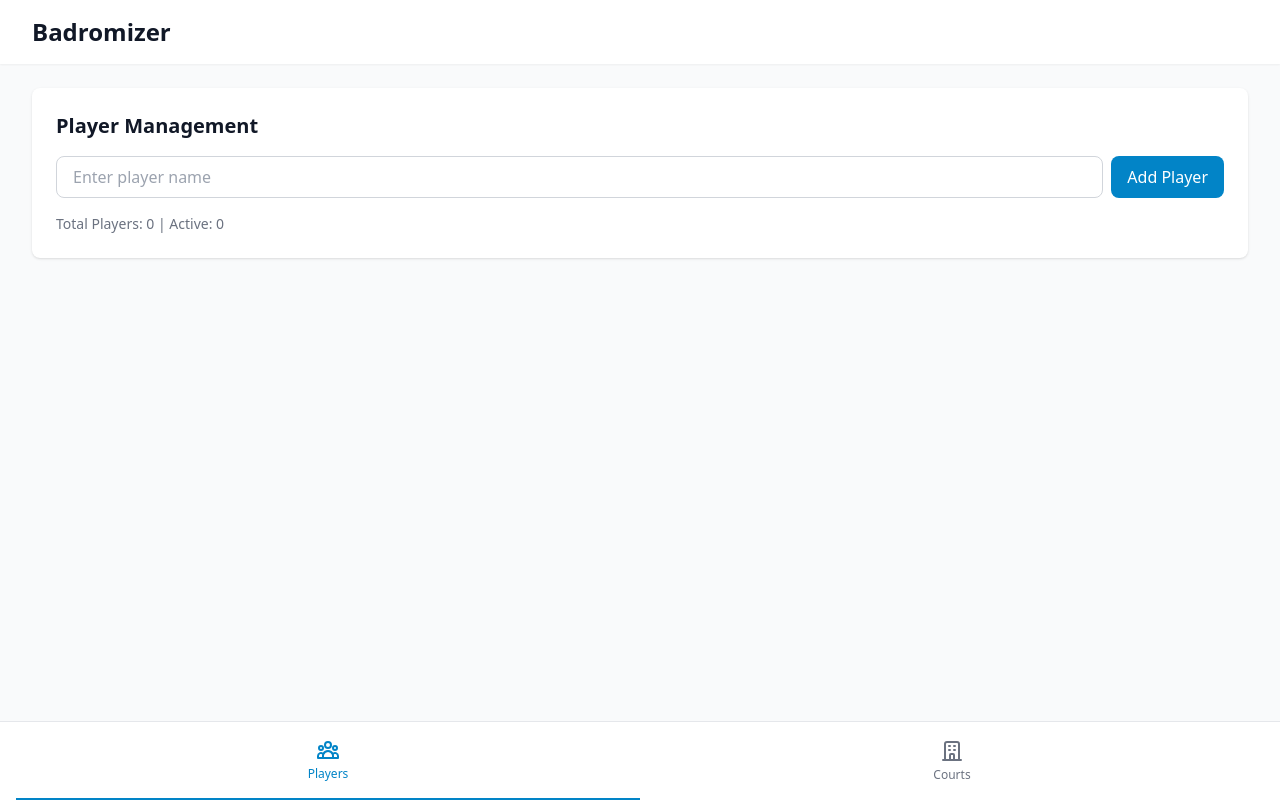
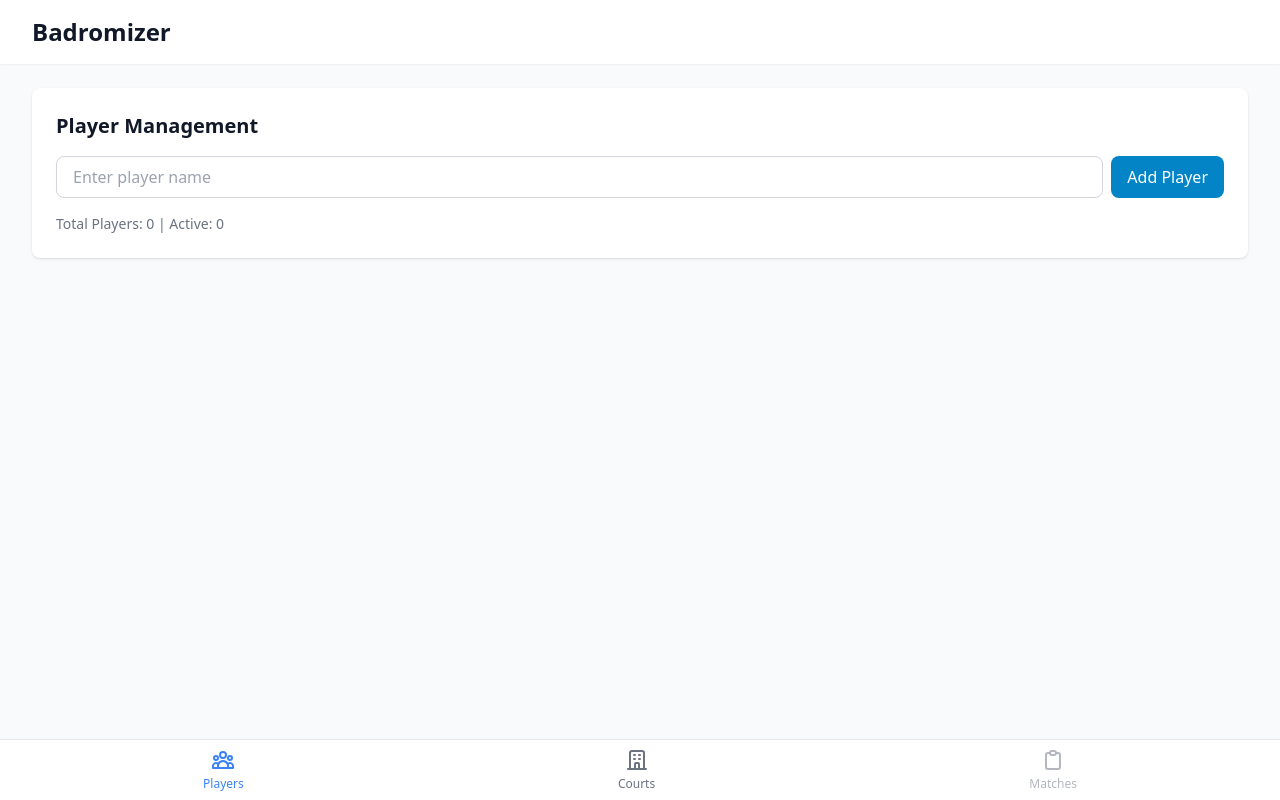
Before and after one commit to ahmedalashhab/Badminton-Randomizer, a React (Vite) app: page / in a window 1280 px wide. Built offline with nearby package versions, Linux system fonts and the light colour scheme.

Commit message:
Refactor types and components for better match handling and UI updates. Added optional properties to Player interface, improved MatchDisplay for empty state, and updated TabNavigation for better accessibility and styling.

```diff
--- a/src/components/CourtSetup.tsx
+++ b/src/components/CourtSetup.tsx
@@ -7,10 +7,9 @@ export default function CourtSetup({
   players,
   currentRound,
   setCurrentRound,
-  matches,
   setMatches,
   onGenerateMatches
-}: CourtSetupProps) {
+}: Omit<CourtSetupProps, 'matches'>) {
   const [sittingOut, setSittingOut] = useState<Player[]>([])
 
   const activePlayers = players.filter(p => !sittingOut.includes(p))
@@ -46,7 +45,7 @@ export default function CourtSetup({
 
     setMatches(newMatches)
     setCurrentRound(currentRound + 1)
-    onGenerateMatches() // Switch to matches tab
+    onGenerateMatches()
   }
 
   const toggleSittingOut = (player: Player) => {
@@ -113,8 +112,8 @@ export default function CourtSetup({
               key={player.id}
               onClick={() => toggleSittingOut(player)}
               className={`p-3 rounded-lg cursor-pointer transition-colors ${sittingOut.includes(player)
-                  ? 'bg-red-100 dark:bg-red-900 text-red-900 dark:text-red-100'
-                  : 'bg-gray-100 dark:bg-gray-700 hover:bg-gray-200 dark:hover:bg-gray-600'
+                ? 'bg-red-100 dark:bg-red-900 text-red-900 dark:text-red-100'
+                : 'bg-gray-100 dark:bg-gray-700 hover:bg-gray-200 dark:hover:bg-gray-600'
                 }`}
             >
               {player.name}
--- a/src/components/MatchDisplay.tsx
+++ b/src/components/MatchDisplay.tsx
@@ -1,48 +1,48 @@
 import { MatchDisplayProps } from '../types'
 
 export default function MatchDisplay({ matches }: MatchDisplayProps) {
+  if (matches.length === 0) {
     return (
-    <div className="bg-white dark:bg-gray-800 rounded-lg shadow p-6">
-      <h2 className="text-xl font-semibold mb-4 text-gray-900 dark:text-white">
-        Current Round Matches
-      </h2>
+      <div className="text-center py-8">
+        <p className="text-gray-500 dark:text-gray-400">
+          No matches generated yet. Go to the Courts tab to generate matches.
+        </p>
+      </div>
+    )
+  }
 
-      <div className="grid gap-6 md:grid-cols-2 lg:grid-cols-3">
+  return (
+    <div className="space-y-6">
       {matches.map(match => (
         <div
           key={match.court}
-            className="border border-gray-200 dark:border-gray-700 rounded-lg p-4"
+          className="bg-white dark:bg-gray-800 rounded-lg shadow p-6"
         >
-            <h3 className="text-lg font-medium text-gray-900 dark:text-white mb-4">
+          <h3 className="text-lg font-semibold mb-4 text-gray-900 dark:text-white">
             Court {match.court}
           </h3>
-
-            <div className="space-y-4">
-              <div>
-                <h4 className="text-sm font-medium text-gray-500 dark:text-gray-400 mb-2">
+          <div className="grid grid-cols-2 gap-4">
+            <div className="space-y-2">
+              <h4 className="text-sm font-medium text-gray-500 dark:text-gray-400">
                 Team 1
               </h4>
-                <div className="space-y-1">
               {match.team1.map(player => (
                 <div
                   key={player.id}
-                      className="bg-gray-50 dark:bg-gray-700 rounded px-3 py-2 text-gray-900 dark:text-white"
+                  className="p-2 bg-gray-50 dark:bg-gray-700 rounded"
                 >
                   {player.name}
                 </div>
               ))}
             </div>
-              </div>
-
-              <div>
-                <h4 className="text-sm font-medium text-gray-500 dark:text-gray-400 mb-2">
+            <div className="space-y-2">
+              <h4 className="text-sm font-medium text-gray-500 dark:text-gray-400">
                 Team 2
               </h4>
-                <div className="space-y-1">
               {match.team2.map(player => (
                 <div
                   key={player.id}
-                      className="bg-gray-50 dark:bg-gray-700 rounded px-3 py-2 text-gray-900 dark:text-white"
+                  className="p-2 bg-gray-50 dark:bg-gray-700 rounded"
                 >
                   {player.name}
                 </div>
@@ -50,9 +50,7 @@ export default function MatchDisplay({ matches }: MatchDisplayProps) {
             </div>
           </div>
         </div>
-          </div>
       ))}
-      </div>
     </div>
   )
 }
--- a/src/components/TabNavigation.tsx
+++ b/src/components/TabNavigation.tsx
@@ -1,6 +1,4 @@
-import { useState } from 'react'
-
-type Tab = 'players' | 'courts' | 'matches'
+import { Tab } from '../types'
 
 interface TabNavigationProps {
   activeTab: Tab
@@ -10,57 +8,80 @@ interface TabNavigationProps {
 
 export default function TabNavigation({ activeTab, onTabChange, hasMatches }: TabNavigationProps) {
   return (
-    <div className="fixed bottom-0 left-0 right-0 bg-white dark:bg-gray-800 border-t border-gray-200 dark:border-gray-700">
+    <nav className="fixed bottom-0 left-0 right-0 bg-white dark:bg-gray-800 border-t border-gray-200 dark:border-gray-700">
       <div className="max-w-7xl mx-auto px-4">
         <div className="flex justify-around">
           <button
             onClick={() => onTabChange('players')}
-            className={`flex-1 py-4 px-2 text-center ${activeTab === 'players'
-                ? 'text-primary-600 border-b-2 border-primary-600'
-                : 'text-gray-500 hover:text-gray-700 dark:text-gray-400 dark:hover:text-gray-300'
+            className={`flex flex-col items-center py-2 px-4 ${activeTab === 'players'
+              ? 'text-blue-500 dark:text-blue-400'
+              : 'text-gray-500 dark:text-gray-400'
               }`}
           >
-            <div className="flex flex-col items-center">
-              <svg xmlns="http://www.w3.org/2000/svg" className="h-6 w-6" fill="none" viewBox="0 0 24 24" stroke="currentColor">
-                <path strokeLinecap="round" strokeLinejoin="round" strokeWidth={2} d="M17 20h5v-2a3 3 0 00-5.356-1.857M17 20H7m10 0v-2c0-.656-.126-1.283-.356-1.857M7 20H2v-2a3 3 0 015.356-1.857M7 20v-2c0-.656.126-1.283.356-1.857m0 0a5.002 5.002 0 019.288 0M15 7a3 3 0 11-6 0 3 3 0 016 0zm6 3a2 2 0 11-4 0 2 2 0 014 0zM7 10a2 2 0 11-4 0 2 2 0 014 0z" />
+            <svg
+              className="w-6 h-6"
+              fill="none"
+              stroke="currentColor"
+              viewBox="0 0 24 24"
+            >
+              <path
+                strokeLinecap="round"
+                strokeLinejoin="round"
+                strokeWidth={2}
+                d="M17 20h5v-2a3 3 0 00-5.356-1.857M17 20H7m10 0v-2c0-.656-.126-1.283-.356-1.857M7 20H2v-2a3 3 0 015.356-1.857M7 20v-2c0-.656.126-1.283.356-1.857m0 0a5.002 5.002 0 019.288 0M15 7a3 3 0 11-6 0 3 3 0 016 0zm6 3a2 2 0 11-4 0 2 2 0 014 0zM7 10a2 2 0 11-4 0 2 2 0 014 0z"
+              />
             </svg>
             <span className="text-xs mt-1">Players</span>
-            </div>
           </button>
 
           <button
             onClick={() => onTabChange('courts')}
-            className={`flex-1 py-4 px-2 text-center ${activeTab === 'courts'
-                ? 'text-primary-600 border-b-2 border-primary-600'
-                : 'text-gray-500 hover:text-gray-700 dark:text-gray-400 dark:hover:text-gray-300'
+            className={`flex flex-col items-center py-2 px-4 ${activeTab === 'courts'
+              ? 'text-blue-500 dark:text-blue-400'
+              : 'text-gray-500 dark:text-gray-400'
               }`}
           >
-            <div className="flex flex-col items-center">
-              <svg xmlns="http://www.w3.org/2000/svg" className="h-6 w-6" fill="none" viewBox="0 0 24 24" stroke="currentColor">
-                <path strokeLinecap="round" strokeLinejoin="round" strokeWidth={2} d="M19 21V5a2 2 0 00-2-2H7a2 2 0 00-2 2v16m14 0h2m-2 0h-5m-9 0H3m2 0h5M9 7h1m-1 4h1m4-4h1m-1 4h1m-5 10v-5a1 1 0 011-1h2a1 1 0 011 1v5m-4 0h4" />
+            <svg
+              className="w-6 h-6"
+              fill="none"
+              stroke="currentColor"
+              viewBox="0 0 24 24"
+            >
+              <path
+                strokeLinecap="round"
+                strokeLinejoin="round"
+                strokeWidth={2}
+                d="M19 21V5a2 2 0 00-2-2H7a2 2 0 00-2 2v16m14 0h2m-2 0h-5m-9 0H3m2 0h5M9 7h1m-1 4h1m4-4h1m-1 4h1m-5 10v-5a1 1 0 011-1h2a1 1 0 011 1v5m-4 0h4"
+              />
             </svg>
             <span className="text-xs mt-1">Courts</span>
-            </div>
           </button>
 
-          {hasMatches && (
           <button
             onClick={() => onTabChange('matches')}
-              className={`flex-1 py-4 px-2 text-center ${activeTab === 'matches'
-                  ? 'text-primary-600 border-b-2 border-primary-600'
-                  : 'text-gray-500 hover:text-gray-700 dark:text-gray-400 dark:hover:text-gray-300'
-                }`}
+            disabled={!hasMatches}
+            className={`flex flex-col items-center py-2 px-4 ${activeTab === 'matches'
+              ? 'text-blue-500 dark:text-blue-400'
+              : 'text-gray-500 dark:text-gray-400'
+              } ${!hasMatches ? 'opacity-50 cursor-not-allowed' : ''}`}
           >
-              <div className="flex flex-col items-center">
-                <svg xmlns="http://www.w3.org/2000/svg" className="h-6 w-6" fill="none" viewBox="0 0 24 24" stroke="currentColor">
-                  <path strokeLinecap="round" strokeLinejoin="round" strokeWidth={2} d="M9 5H7a2 2 0 00-2 2v12a2 2 0 002 2h10a2 2 0 002-2V7a2 2 0 00-2-2h-2M9 5a2 2 0 002 2h2a2 2 0 002-2M9 5a2 2 0 012-2h2a2 2 0 012 2" />
+            <svg
+              className="w-6 h-6"
+              fill="none"
+              stroke="currentColor"
+              viewBox="0 0 24 24"
+            >
+              <path
+                strokeLinecap="round"
+                strokeLinejoin="round"
+                strokeWidth={2}
+                d="M9 5H7a2 2 0 00-2 2v12a2 2 0 002 2h10a2 2 0 002-2V7a2 2 0 00-2-2h-2M9 5a2 2 0 002 2h2a2 2 0 002-2M9 5a2 2 0 012-2h2a2 2 0 012 2"
+              />
             </svg>
             <span className="text-xs mt-1">Matches</span>
-              </div>
           </button>
-          )}
         </div>
       </div>
-    </div>
+    </nav>
   )
 }
--- a/src/types.ts
+++ b/src/types.ts
@@ -1,9 +1,9 @@
+export type Tab = 'players' | 'courts' | 'matches'
+
 export interface Player {
   id: string
   name: string
-  isSittingOut: boolean
-  matchesPlayed: number
-  partners: string[] // Array of player IDs
+  isSittingOut?: boolean
 }
 
 export interface Match {
@@ -20,13 +20,14 @@ export interface CourtSetupProps {
   setCurrentRound: (round: number) => void
   matches: Match[]
   setMatches: (matches: Match[]) => void
+  onGenerateMatches: () => void
+}
+
+export interface MatchDisplayProps {
+  matches: Match[]
 }
 
 export interface PlayerManagementProps {
   players: Player[]
   setPlayers: (players: Player[]) => void
 }
-
-export interface MatchDisplayProps {
-  matches: Match[]
-}
```
Lines whose indentation alone changed are shown as unchanged.
